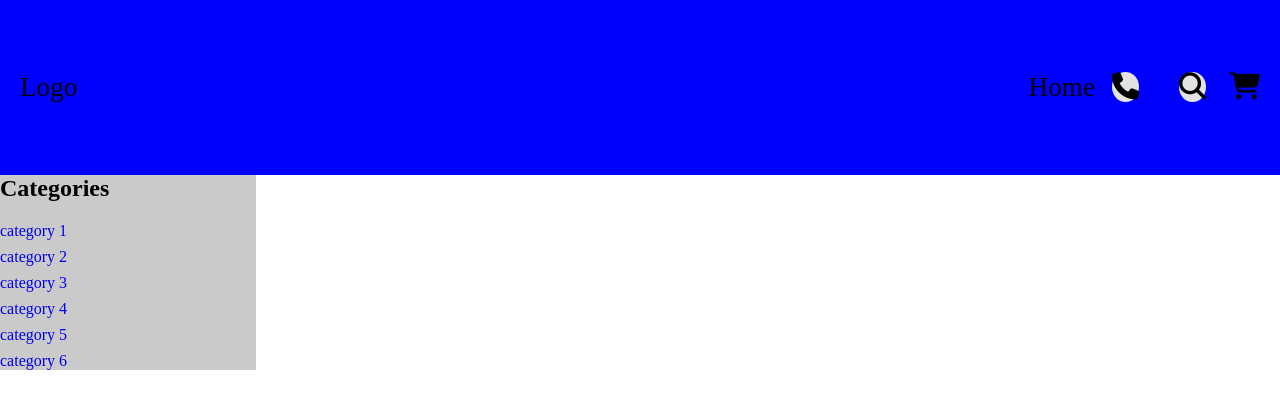
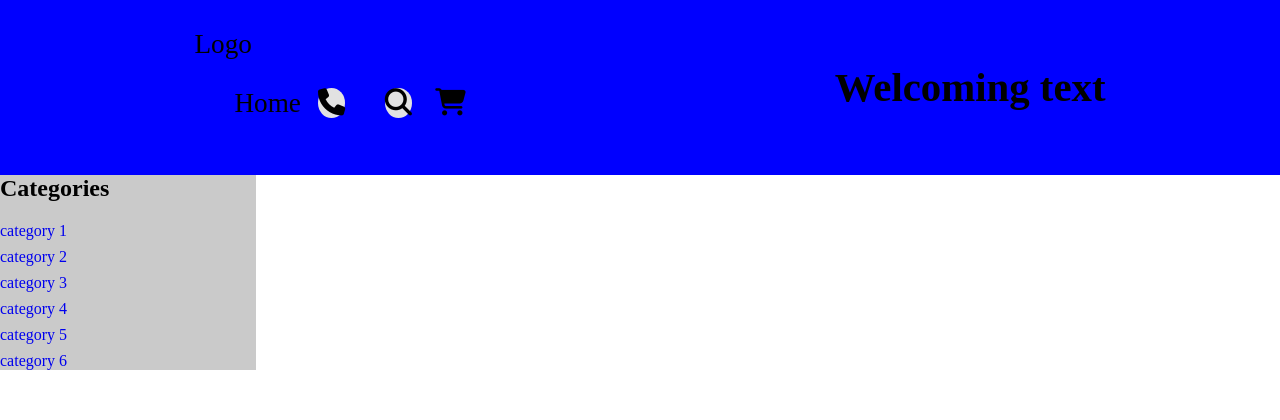
Before and after one commit to G03-Fend19/webshop, a PHP site: page / in a window 1280 px wide. Shown: the top 420 px of the page. Run offline with PHP 8.4, Linux system fonts and the light colour scheme; data comes from the database, SQL or seed files in the repository; a stand-in replaces the project's code that opens the database connection; some libraries are stand-ins or nearby versions.

Commit message:
Added header hero and positioning to header.scss

```diff
--- a/assets/header.php
+++ b/assets/header.php
@@ -1,21 +1,28 @@
 <header class="header">
+  <nav>
     <div class="header__logo">Logo</div>
-    <nav >
     <ul class="header__nav">
-            <li class="header__nav__item"><a class="header__nav__item__a header__nav__item__home"href="">Home</a></li>
-            <li class="header__nav__item"><a class="header__nav__item__a header__nav__item__contact"href=""><i class="fas fa-phone"></i></a></li>
-            <li class="header__nav__item"><input class="header__nav__item__searchbar hidden"placeholder="search..."type="text"></input> </li>
-            <li class="header__nav__item"><a class="header__nav__item__a header__nav__item__search"><i class="fas fa-search"></i></a></li>
-            <li class="header__nav__item"><a class="header__nav__item__a header__nav__item__cart"href=""><i class="fas fa-shopping-cart"></i></a></li>
+      <li class="header__nav__item"><a class="header__nav__item__a header__nav__item__home" href="">Home</a></li>
+      <li class="header__nav__item"><a class="header__nav__item__a header__nav__item__contact" href=""><i
+            class="fas fa-phone"></i></a></li>
+      <li class="header__nav__item"><input class="header__nav__item__searchbar hidden" placeholder="search..."
+          type="text"></input> </li>
+      <li class="header__nav__item"><a class="header__nav__item__a header__nav__item__search"><i
+            class="fas fa-search"></i></a></li>
+      <li class="header__nav__item"><a class="header__nav__item__a header__nav__item__cart" href=""><i
+            class="fas fa-shopping-cart"></i></a></li>
     </ul>
   </nav>
+  <section class="header__hero">
+    <h1>Welcoming text</h1>
+  </section>
 </header>
 
 
 
 
 <script>
-    (()=>{
+(() => {
   const searchBar = document.querySelector('.header__nav__item__searchbar');
   const searchButton = document.querySelector('.header__nav__item__search');
   const searchIcon = document.querySelector('.fa-search')
--- a/index.php
+++ b/index.php
@@ -3,15 +3,18 @@
 
 <!DOCTYPE html>
 <html lang="en">
+
 <head>
-  <script src="https://kit.fontawesome.com/10d18f6c7b.js"crossorigin="anonymous"></script>
+  <script src="https://kit.fontawesome.com/10d18f6c7b.js" crossorigin="anonymous"></script>
   <meta charset="UTF-8">
   <meta name="viewport" content="width=device-width, initial-scale=1.0">
   <link rel="stylesheet" href="./styles/style.css">
   <title>Document</title>
 </head>
+
 <body>
   <?php require_once "./assets/header.php";
   require_once "./assets/categories-menu.php";?>
 </body>
+
 </html>
--- a/styles/partials/_header.scss
+++ b/styles/partials/_header.scss
@@ -11,21 +11,29 @@
 }
 
 .header {
-  display: flex;
+  display: grid;
   justify-content: space-around;
   align-items: center;
-  height: 175px;
+  height: 100vh;
+  grid-template: auto 1fr / 1fr;
   font-size: 1.7em;
   position: fixed;
   top: 0;
-  width: 100%;
-  background-color: rgb(226, 226, 226);
+  width: 100vw;
+
+  nav {
+    display: flex;
+    width: 100vw;
+    align-items: center;
+    background-color: rgb(226, 226, 226);
+  }
 
   &__logo {
     margin-right: auto;
     align-items: center;
     margin-left: 20px;
   }
+
   &__nav {
     list-style-type: none;
     margin-right: 20px;
@@ -33,9 +41,11 @@
 
     &__item {
       margin-left: 20px;
+
       a {
         text-decoration: none;
         color: black;
+
         @media (min-width: 800px) {
           display: inline;
           position: relative;
@@ -45,21 +55,25 @@
       &__home {
         display: none;
       }
+
       &__contact {
         position: fixed;
         margin-top: 400px;
         right: 11%;
         @extend .search-and-contact;
       }
+
       &__search {
         position: fixed;
         margin-top: 500px;
         right: 12%;
         @extend .search-and-contact;
+
         &:hover {
           cursor: pointer;
         }
       }
+
       &__searchbar {
         height: 20px;
         border-radius: 6px;
@@ -73,6 +87,16 @@
       }
     }
   }
+
+  &__hero {
+    text-align: center;
+    background: rgb(245, 245, 245);
+    height: 100%;
+    display: flex;
+    align-items: center;
+    justify-content: center;
+  }
+
 }
 
 .hidden {
--- a/styles/style.css
+++ b/styles/style.css
@@ -5,7 +5,9 @@ body {
   min-height: 2000px;
 }
 
-.search-and-contact, .header__nav__item__contact, .header__nav__item__search {
+.search-and-contact,
+.header__nav__item__contact,
+.header__nav__item__search {
   height: 60px;
   width: 60px;
   border-radius: 50%;
@@ -141,4 +143,5 @@ body {
 .categories-menu li li {
   margin: 0.5em 0;
 }
+
 /*# sourceMappingURL=style.css.map */
```
Also changed, not shown: 1 other file. Lines whose indentation alone changed are shown as unchanged.
